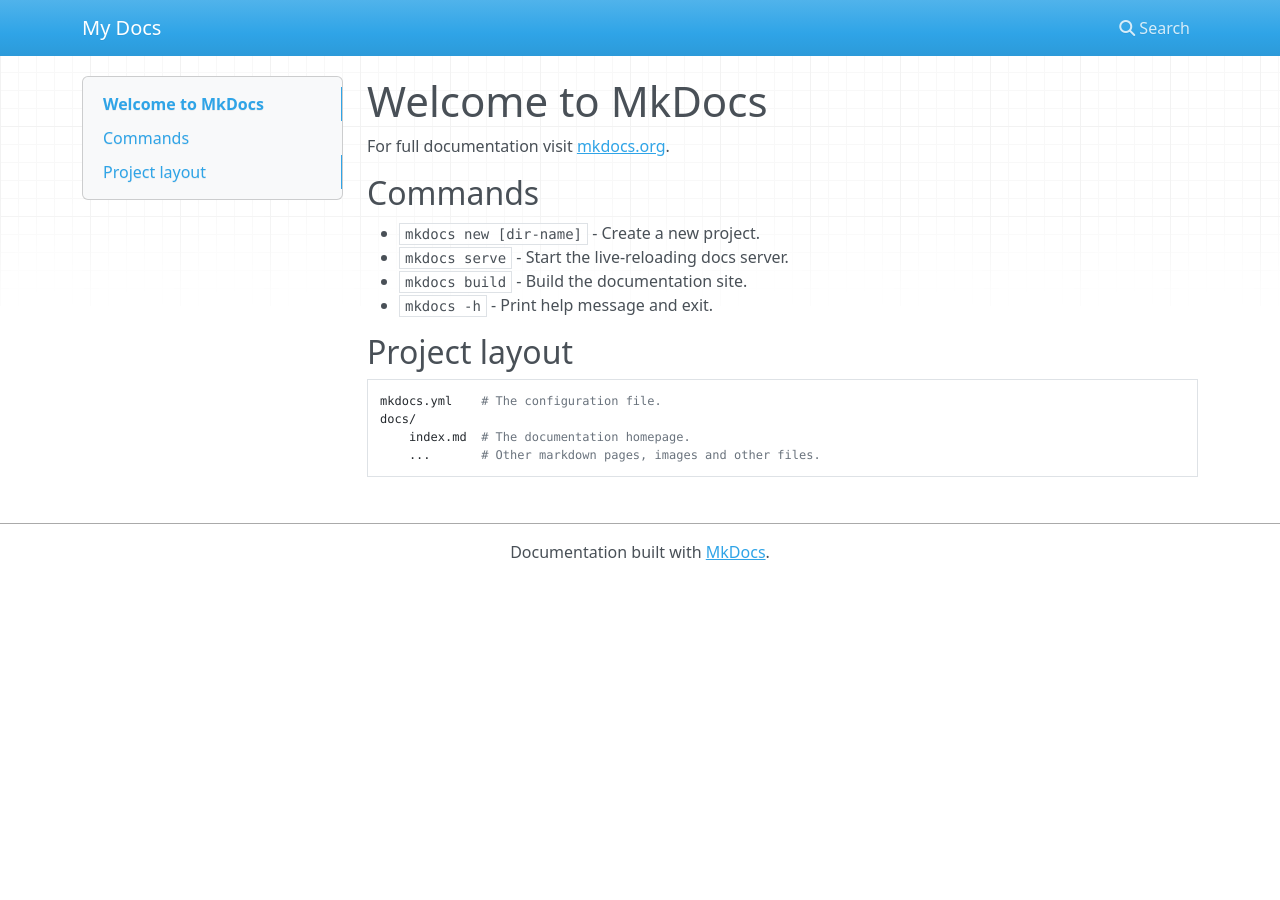
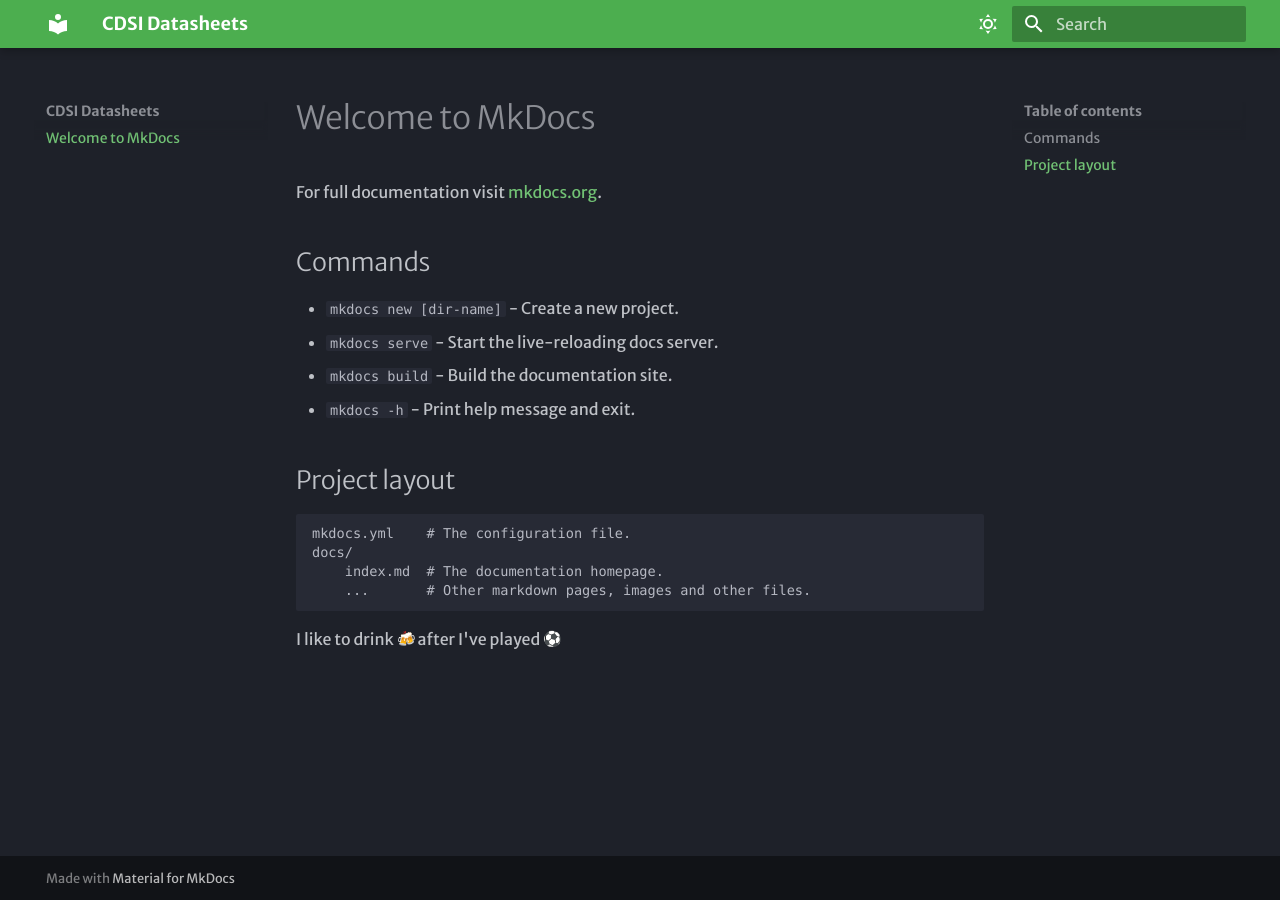
Before and after one commit to msk-mind/datasheets-for-datasets, an MkDocs documentation site: the page built from docs/index.md, in a window 1280 px wide. Built offline with MkDocs 1.6.1 and Material for MkDocs 9.7.7, drawn with Linux system fonts in a browser that asks for light colours; nearby versions of some CDN libraries; emoji names are drawn with the system emoji font; some web fonts are replaced.

```diff
--- a/docs/index.md
+++ b/docs/index.md
@@ -15,3 +15,5 @@
     docs/
         index.md  # The documentation homepage.
         ...       # Other markdown pages, images and other files.
+
+I like to drink :beers: after I've played :soccer:
--- a/mkdocs.yml
+++ b/mkdocs.yml
@@ -1 +1,41 @@
-site_name: My Docs
+---
+site_name: CDSI Datasheets
+site_url: http://cdsi.github.io/
+theme:
+  name: material
+  font:
+    text: Merriweather Sans
+    code: RedHat Mono
+  palette:
+    # Dark Mode
+    - scheme: slate
+      toggle:
+        icon: material/weather-sunny
+        name: Dark mode
+      primary: green
+      accent: deep purple
+
+    # Light Mode
+    - scheme: default
+      toggle:
+        icon: material/weather-night
+        name: Light mode
+      primary: blue
+      accent: deep orange
+
+markdown_extensions:
+  - attr_list
+  - pymdownx.emoji:
+      emoji_index: !!python/name:material.extensions.emoji.twemoji
+      emoji_generator: !!python/name:material.extensions.emoji.to_svg
+  - pymdownx.highlight:
+      anchor_linenums: true
+      line_spans: __span
+      pygments_lang_class: true
+  - pymdownx.inlinehilite
+  - pymdownx.snippets
+  - pymdownx.superfences
+  - pymdownx.tabbed:
+      alternate_style: true
+  - admonition
+  - pymdownx.details
--- a/pyproject.toml
+++ b/pyproject.toml
@@ -5,4 +5,5 @@
 requires-python = ">=3.12"
 dependencies = [
     "mkdocs-material>=9.5.50",
+    "yamllint>=1.35.1",
 ]
```
Also changed, not shown: 5 other files.
